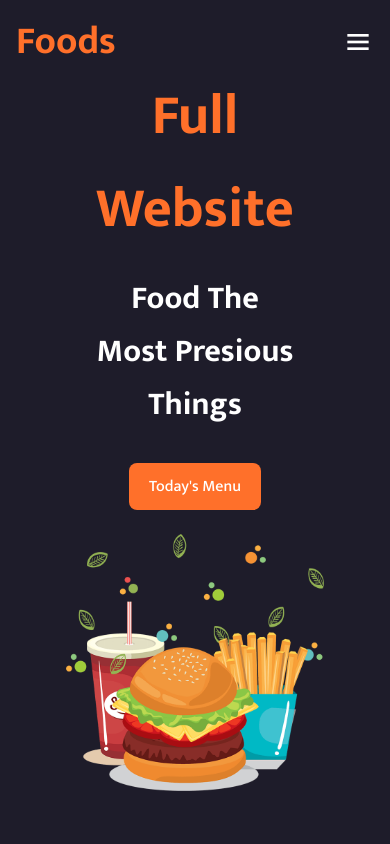
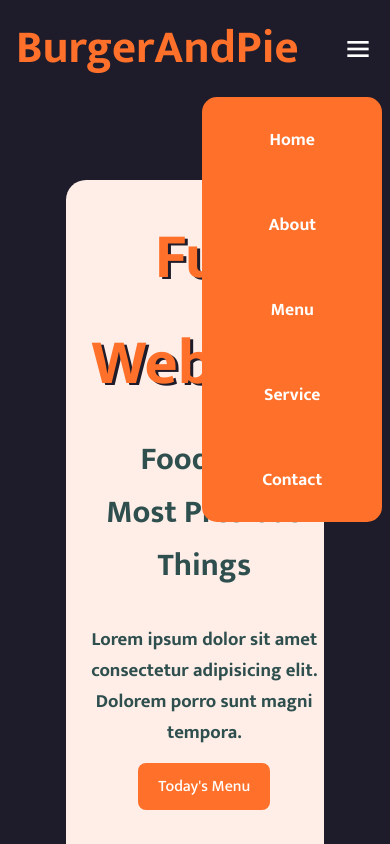
Before and after one commit to imSubhro/Resturant-web, a plain HTML site: page index.html in a window 390 px wide. Both pictures are taken after a click on the element 358 px from the left and 41 px from the top of the page. Shown: the top 844 px of the page. Drawn offline with nearby package versions, Linux system fonts and the light colour scheme.

Commit message:
Add files via upload

```diff
--- a/index.html
+++ b/index.html
@@ -4,7 +4,7 @@
     <meta charset="UTF-8" />
     <meta http-equiv="X-UA-Compatible" content="IE=edge" />
     <meta name="viewport" content="width=device-width, initial-scale=1.0" />
-    <title>Resturant.com</title>
+    <title>BurgerAndPie.com</title>
     <link rel="stylesheet" href="style.css" />
 
     <link
@@ -17,13 +17,12 @@
     <link
       href="https://fonts.googleapis.com/css2?family=Mukta:wght@300;500;700;800&display=swap"
       rel="stylesheet"
-    />
+    /><link rel="shortcut icon" href="restaurant.png">
   </head>
   <body>
+
     <header>
-      <a href="#" class="logo">Foods</a>
-      <div class="bx bx-menu" id="menu-icon"></div>
-
+      <a href="#" class="logo">BurgerAndPie</a>
       <ul class="navbar">
         <li><a href="#Home">Home</a></li>
         <li><a href="#About">About</a></li>
@@ -31,6 +30,7 @@
         <li><a href="#Service">Service</a></li>
         <li><a href="#8391986136">Contact</a></li>
       </ul>
+      <div class="bx bx-menu" id="menu-icon"></div>
     </header>
 
     <!-- home start -->
@@ -42,6 +42,7 @@
           Food The <br />
           Most Presious Things
         </h2>
+        <h3>Lorem ipsum dolor sit amet consectetur adipisicing elit. Dolorem porro sunt magni tempora.</h3>
         <a href="#" class="btn">Today's Menu</a>
       </div>
 
@@ -203,6 +204,6 @@
     </section>
 
     <!-- javascript  -->
-    <script type="text/javascript" src="script.js"></script>
+    <script src="script.js"></script>
   </body>
 </html>
--- /dev/null
+++ b/script.js
@@ -0,0 +1,19 @@
+const  navbar = document.querySelector('.navbar');
+const menu = document.querySelector('#menu-icon');
+
+menu.onclick =()=>{
+        // menu.classList.toggle('bx-menu');
+        navbar.classList.toggle('open');
+    }
+
+    // function toggleMenu(){
+
+
+    //     menu.classList.toggle("active");
+    //     if(menu.classList.contains("open")){
+    //        navbar.style
+    //     }else{
+    //         console.log("Not Done")
+    //     }
+
+// }
--- a/style.css
+++ b/style.css
@@ -10,8 +10,8 @@
     --main-color:#ff702a;
     --text-color:#fff;
     --bg-color:#1e1c2a;
-    --big-font:5rem;
-    --h2-font:2.25rem;
+    --big-font:4rem;
+    --h2-font:2rem;
     --p-font:0.9rem;
 }
 
@@ -28,17 +28,17 @@ header{
     top: 0;
     right: 0;
     width: 100%;
-     z-index: 1000;
-     display: flex;
-     align-items: center;
+    display: flex;
+    align-items: center;
+    z-index: 1000;
      justify-content: space-between;
-     padding: 30px 170px;
+     padding: 30px 150px;
      background: var(--bg-color);
 }
 .logo{
     color: var(--main-color);
     font-weight: 600;
-    font-size: 2.4rem;
+    font-size: 2.9rem;
 }
 .navbar{
     display: flex;
@@ -59,30 +59,47 @@ header{
     font-size: 2rem ;
     cursor: pointer;
     display: none;
+    z-index: 10001;
 }
 section{
     padding: 70px 17%;
 }
 .home{
-    width: 100%;
-    min-height: 90vh;
+    width: 66%;
+    /* min-height: 90vh; */
     display: grid;
     grid-template-columns: repeat(2,1fr);
-    grid-gap: 1.5rem;
+    grid-gap: 5rem;
     align-items: center;
+    background: #feeee7;
+    padding: 70px;
+    margin: 100px auto;
+    border-radius: 20px;
+    margin-top: 180px;
+
 }
 .home-img img{
     max-width: 100%;
-    width: 480px;
+    /* width: 480px; */
     height: auto;
+    /* padding: 38px; */
+    margin-top: 20px;
 }
 .home-text h1{
     font-size: var(--big-font);
     color: var(--main-color);
+    text-shadow: #1e1c2a 3px 2px;
+
 }
 .home-text h2{
     font-size: var(--h2-font);
     margin: 1rem 0 2rem;
+    color: darkslategray;
+    /* text-shadow: #ff702a 1px 1px; */
+}
+.home-text h3{
+    color: darkslategray;
+    margin-bottom: 15px;
 }
 .btn{
     display: inline-block;
@@ -273,7 +290,7 @@ section{
     color: var(--bg-color);
     background: var(--text-color);
 }
-@media (max-width: 1560px)
+/* @media (max-width: 1560px)
 {
     header{
         padding: 15px 40px;
@@ -282,32 +299,55 @@ section{
         --big-font:3.5rem;
         --h2-font:2rem;
     }
-}
+} */
 @media (max-width:1140px) {
-    selection{
+    /* selection{
         padding: 50px 8%;
-    }
+    } */
+
     #menu-icon {
-        display: initial;
+        display: block;
         color: var(--text-color);
+
     }
     header .navbar {
         position: absolute;
-        left: 0;
-        top: -400px;
-        right: 0;
+        top: 100%;
+        right: -100%;
+        width: 180px;
+        /* height: 76vh; */
         display: flex;
         flex-direction: column;
         text-align: center;
-        background: #2b2640;
-        transition: .3s;
+        transition: all .3s ease;
+        background: var(--main-color);
+        border-radius: 15px;
+        justify-content: flex-start;
+
+
     }
     header .navbar .active{
         top: 70px;
     }
     .navbar a{
-        padding: 1.5rem;
+        padding: 1rem;
         display: block;
+        margin: 12px 0;
+        pad: 0px 25px;
+        transition: all .3s ease;
+        font-weight: 700;
+
+    }
+    .navbar a:hover{
+        color: var(--bg-color);
+        transform: scale(1.2) translateY(10px);
+        transition: .4s;
+    }
+    .navbar a.active{
+        color: var(--text-color);
+    }
+    .navbar.open{
+        right:2%;
     }
     .col{
         width: 50%;
@@ -322,6 +362,7 @@ section{
     .home{
         grid-template-columns: 1fr;
         text-align: center;
+        padding: 25px;
     }
     .about{
         grid-template-columns: 1fr;
@@ -338,4 +379,5 @@ section{
     .col{
         width: 100%;
     }
+
 }
```
